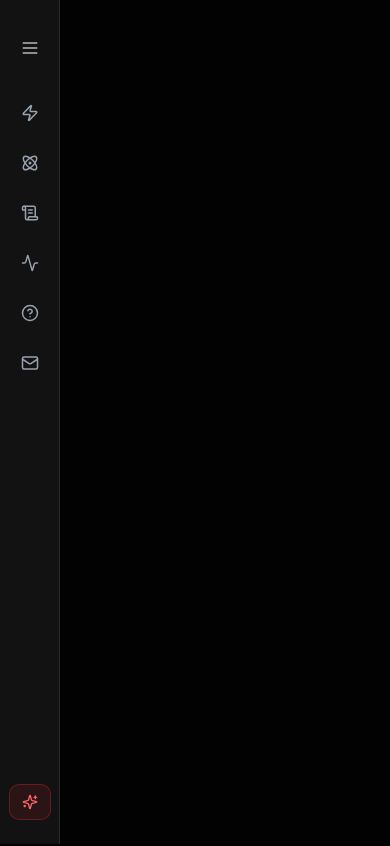
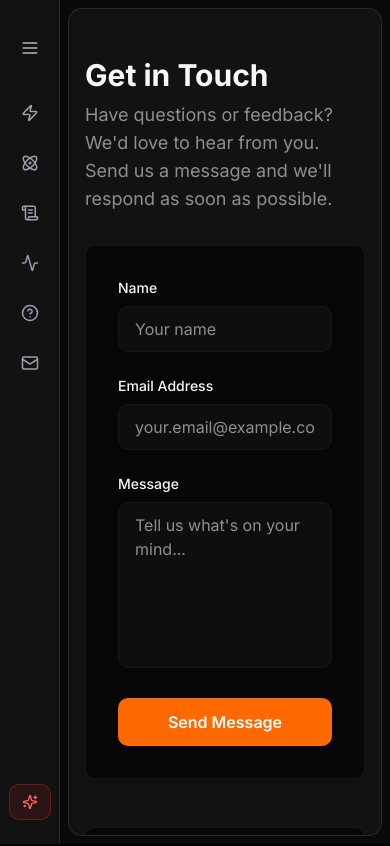
Before and after one commit to y4th4rthh/neura-inc, a Next.js app: page /contact-us in a window 390 px wide. Shown: the top 846 px of the page. Built offline with nearby package versions, Linux system fonts and the light colour scheme.

Commit message:
Update page.tsx

```diff
--- a/app/contact-us/page.tsx
+++ b/app/contact-us/page.tsx
@@ -42,12 +42,26 @@ export default function ContactPage() {
   }
 
   return (
-    <div className="min-h-screen bg-background flex flex-col">
+    <div className="min-h-screen bg-[#0a0a0a] flex ">
       <Header />
 
+ <div className="flex-1 flex flex-col h-[calc(100vh-16px)] relative m-2  bg-[#121212] rounded-xl border border-white/10 overflow-hidden transition-[margin,border-radius] duration-500 ease-[cubic-bezier(0.16,1,0.3,1)]">
+         <style>
+    {`
+      .hide-scrollbar::-webkit-scrollbar {
+        display: none;
+      }
+    `}
+  </style>
+        <div className="overflow-scroll hide-scrollbar"
+         style={{
+    scrollbarWidth: 'none',     // Firefox
+    msOverflowStyle: 'none'     // IE/Edge legacy
+  }}
+        >
       <main className="flex-1 mx-auto max-w-5xl px-4 py-12 sm:px-6 lg:px-8 w-full">
         <div className="mb-8">
-          <h1 className="text-4xl font-bold text-foreground mb-2">Get in Touch</h1>
+          <h1 className="md:text-4xl text-3xl font-bold text-foreground mb-2">Get in Touch</h1>
           <p className="text-lg text-muted-foreground">
             Have questions or feedback? We'd love to hear from you. Send us a message and we'll respond as soon as
             possible.
@@ -164,5 +178,7 @@ export default function ContactPage() {
 
       <Footer />
     </div>
+    </div>
+    </div>
   )
 }
```
